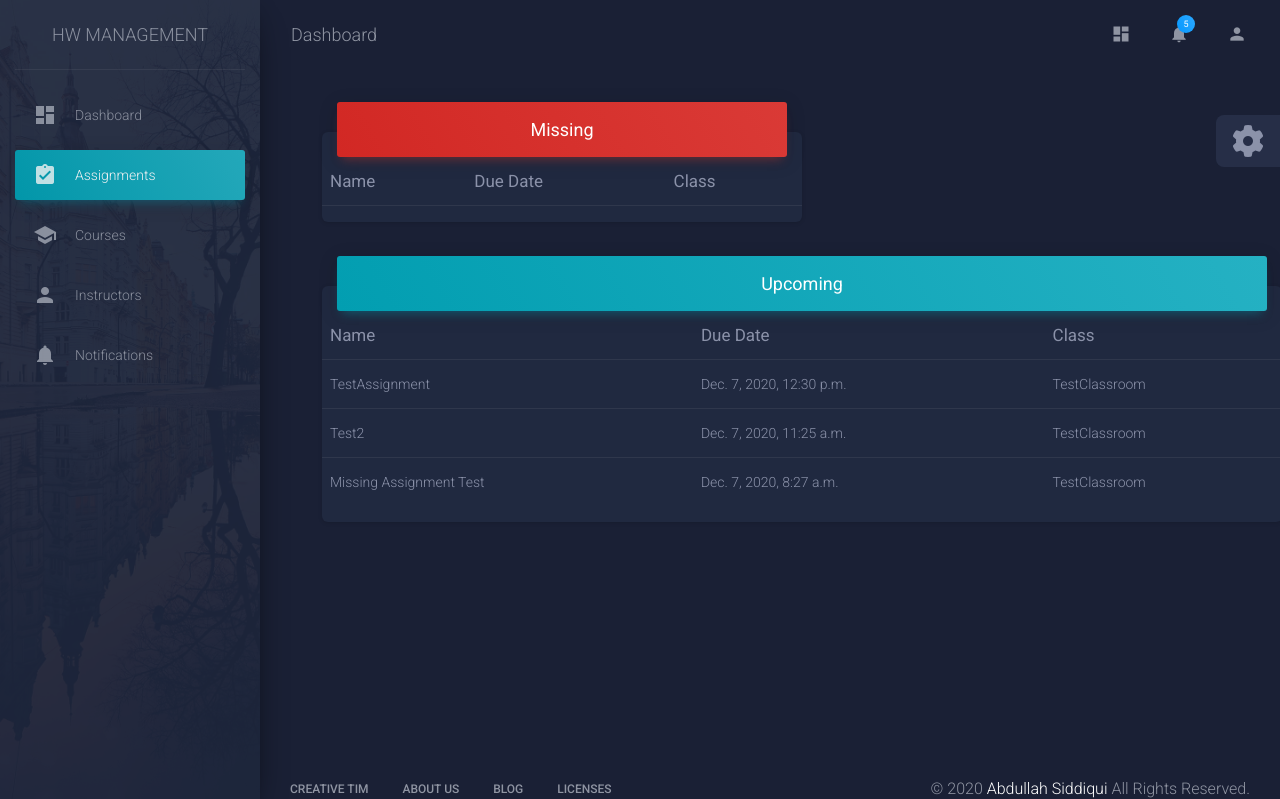
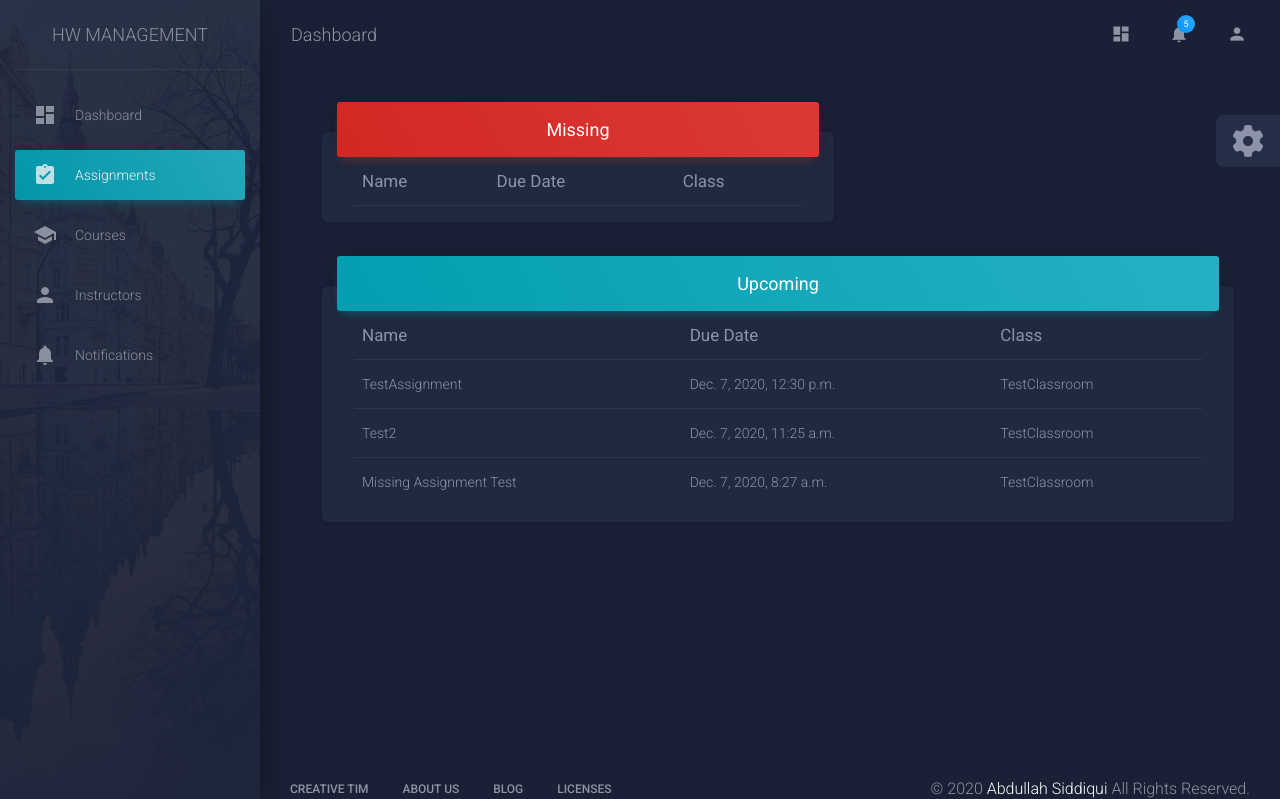
Before and after one commit to abdullah20401/HW-Management, a Django app: page /assignments/ in a window 1280 px wide. Shown: the top 799 px of the page. Run offline with Django 3.2, Linux system fonts and the light colour scheme; data comes from the database, SQL or seed files in the repository; both versions use the stored data as it was after the commit; lists and menus that the app fills with data are empty; some libraries are stand-ins or nearby versions.

Commit message:
Assignment Card Margin Added

```diff
--- a/templates/HomeworkManagementApp/assignments.html
+++ b/templates/HomeworkManagementApp/assignments.html
@@ -3,12 +3,12 @@
 {% block content %}
 <div class="row">
     <div class="col-sm">
-        <div class="card card-nav-tabs" style="width: 30rem; margin: 2rem;">
+        <div class="card card-nav-tabs" style="width: 32rem; margin: 2rem;">
         <h4 class="card-header card-header-danger text-center">
             <strong>Missing</strong>
         </h4>
         {% if assignments %}
-                <ul class="list-group list-group-flush">
+                <ul class="list-group list-group-flush" style="padding-left: 2rem; padding-right: 2rem;">
                     <table class="table">
                         <thead class=" text-primary">
                             <th>
@@ -50,13 +50,13 @@
     </div>
 
     <div class="col-sm">
-        <div class="card card-nav-tabs" style="width: 60rem; margin: 2rem;">
+        <div class="card card-nav-tabs" style="width: 57rem; margin: 2rem;">
             <h4 class="card-header card-header-info text-center">
                 <strong>Upcoming</strong>
             </h4>
         </h4>
          {% if assignments %}
-                <ul class="list-group list-group-flush">
+                <ul class="list-group list-group-flush" style="padding-left: 2rem; padding-right: 2rem;">
                     <table class="table">
                         <thead class=" text-primary">
                             <th>
```
Also changed, not shown: db.sqlite3.
